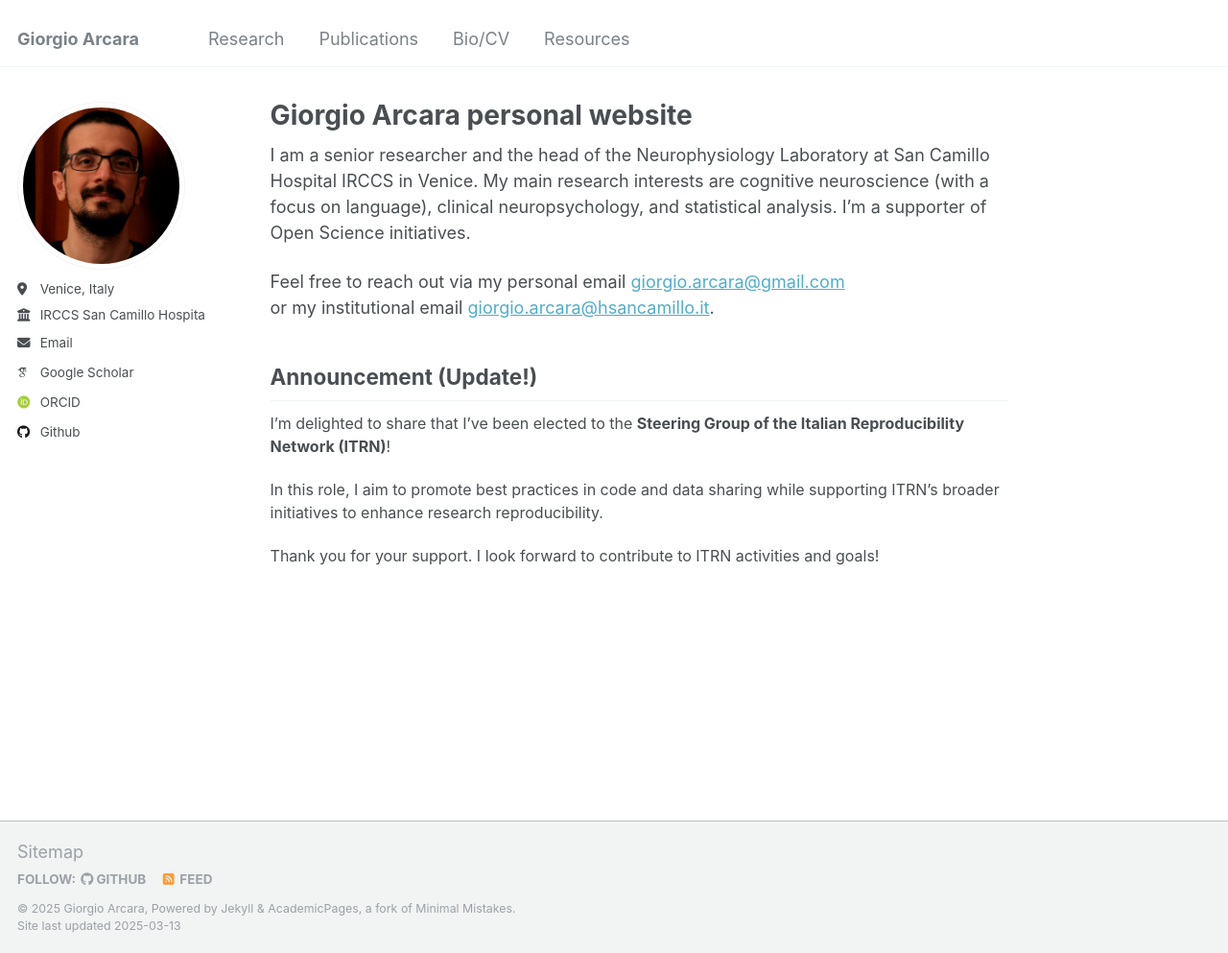
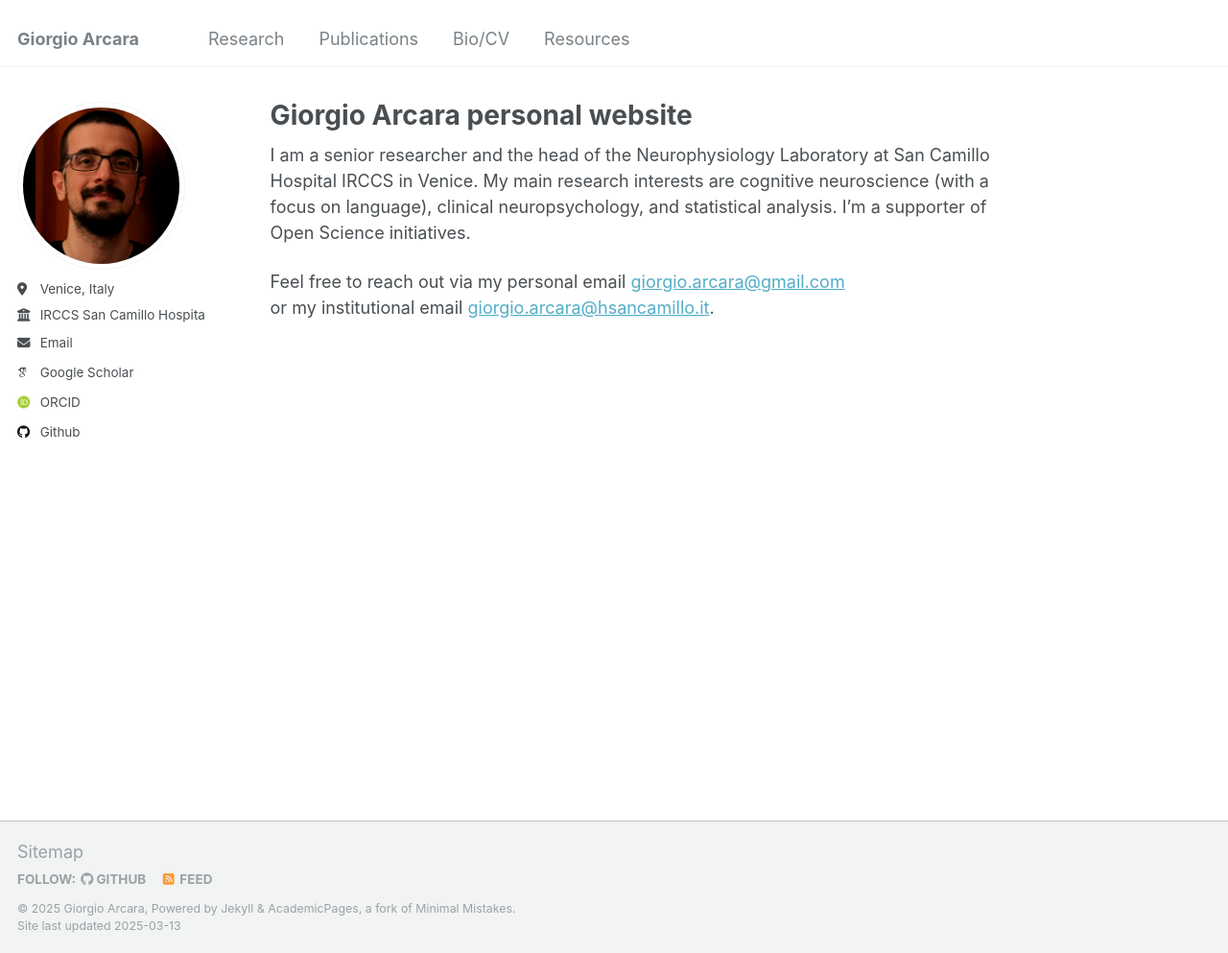
Before and after one commit to giorgioarcara/giorgioarcara.github.io, a Jekyll site: the page built from _pages/about.md, in a window 1280 px wide and 993 px high. Shown: the whole window at 96% size. Built offline with Jekyll 4.4.1, drawn with Linux system fonts in a browser that asks for light colours; some web fonts are replaced.

Commit message:
removed ITRN announcement

```diff
--- a/_pages/about.md
+++ b/_pages/about.md
@@ -12,15 +12,3 @@ My main research interests are cognitive neuroscience (with a focus on language)
 
 Feel free to reach out via my personal email [giorgio.arcara@gmail.com](mailto:giorgio.arcara@gmail.com) \\
 or my institutional email [giorgio.arcara@hsancamillo.it](mailto:giorgio.arcara@hsancamillo.it).
-
-
-<h2>Announcement (Update!)</h2>
-<p style="font-size: 16px;">
-I’m delighted to share that I’ve been elected to the <strong>Steering Group of the Italian Reproducibility Network (ITRN)</strong>!
-</p>
-<p style="font-size: 16px;">
-In this role, I aim to promote best practices in code and data sharing while supporting ITRN’s broader initiatives to enhance research reproducibility.
-</p>
-<p style="font-size: 16px;">
-Thank you for your support. I look forward to contribute to ITRN activities and goals!
-</p>
```
Also changed, not shown: 1 other file.
